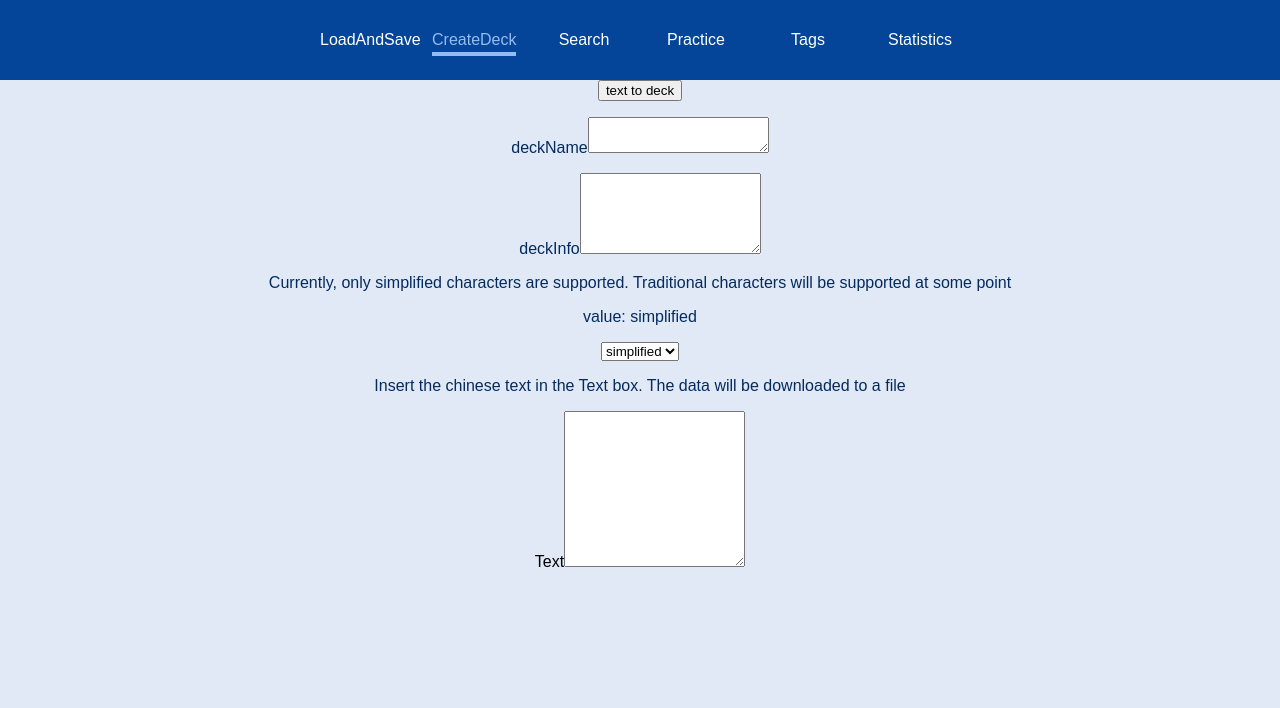
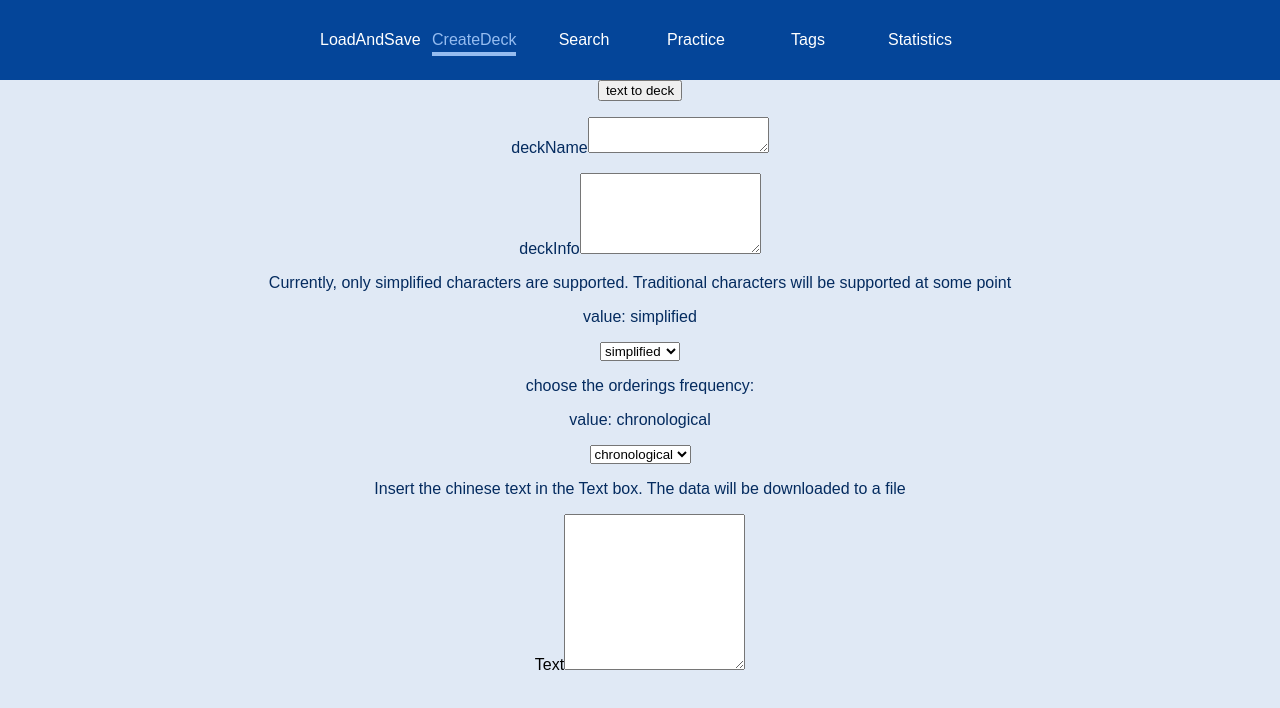
Before and after one commit to Weiqifan1/hanzimining, a React (Create React App) app: page /createDeck in a window 1280 px wide. Shown: the top 708 px of the page. Built offline with nearby package versions, Linux system fonts and the light colour scheme.

Commit message:
2023-02-03_2100_addedCreateCardFieldToHandleCardSortOrder

```diff
--- a/src/pages/CreateDeck.tsx
+++ b/src/pages/CreateDeck.tsx
@@ -12,44 +12,12 @@ import {FlashCard} from "../interfaces/flashcard";
 const CreateDeck: React.FunctionComponent<IPage> = props => {
     const backendUrl: string = "https://chinesesentencemining-6z6zb.ondigitalocean.app/texttodeck"//"http://127.0.0.1:5000/texttodeck"
     const [selects, setSelects] = useState<string>("simplified")
+    const [sortorder, setsortorder] = useState<string>("chronological")
     const [delivery, setDelivery] = useState<string>("toFile")
     const [outputs, setOutputs] = useState<string>("")
     /*write a state variable to handle post requests*/
     const [posts, setPosts] = useState<string>("");
     /*dummy for forcing update*/
-
-    /*
-    function PostList() {
-        const deckName: string = ((document.getElementById("deckName") as HTMLInputElement).value);
-        const deckInfo: string = ((document.getElementById("deckInfo") as HTMLInputElement).value);
-        const text: string = ((document.getElementById("text") as HTMLInputElement).value);
-        const output: string = ((document.getElementById("output") as HTMLInputElement).value);
-        if (isEmptyString(deckName) || isEmptyString(deckInfo) || isEmptyString(text)) {
-            setOutputs("there is an error in in the input. make sure all fields are set")
-        }
-        console.log(deckName)
-        console.log(deckInfo)
-        console.log(selects)
-        console.log(text)
-        console.log(output)
-
-        const bodyDict = {
-            "deckName": deckName,
-            "deckInfo": deckInfo,
-            "script": selects,
-            "text": text,
-        }
-        console.log("send post request")
-        useEffect(() => {
-            async function fetchPosts() {
-                const response = await fetch("http://127.0.0.1:5000/texttodeck")
-                const resData = await response.json();
-                download(deckName, resData)
-                setPosts(JSON.stringify(resData))
-            }
-        })
-        console.log("request has been made")
-    }*/
 
     const download = (filename: string, text:string) => {
         console.log("save file code initiated")
@@ -75,6 +43,7 @@ const CreateDeck: React.FunctionComponent<IPage> = props => {
         console.log(deckName)
         console.log(deckInfo)
         console.log(selects)
+        console.log(sortorder)
         console.log(text)
         console.log(output)
 
@@ -82,6 +51,7 @@ const CreateDeck: React.FunctionComponent<IPage> = props => {
             "deckName": deckName,
             "deckInfo": deckInfo,
             "script": selects,
+            "cardOrder": sortorder,
             "text": text,
         }
         console.log("send post request")
@@ -124,6 +94,15 @@ const CreateDeck: React.FunctionComponent<IPage> = props => {
                 <p>value: {selects}</p>
                 <select value={selects} onChange={e => setSelects(e.target.value)}>
                     <option>simplified</option>
+                    <option>traditional</option>
+                </select>
+            </div>
+            <div>
+                <p>choose the orderings frequency: </p>
+                <p>value: {sortorder}</p>
+                <select value={sortorder} onChange={e => setsortorder(e.target.value)}>
+                    <option>chronological</option>
+                    <option>frequency</option>
                 </select>
             </div>
 
```
